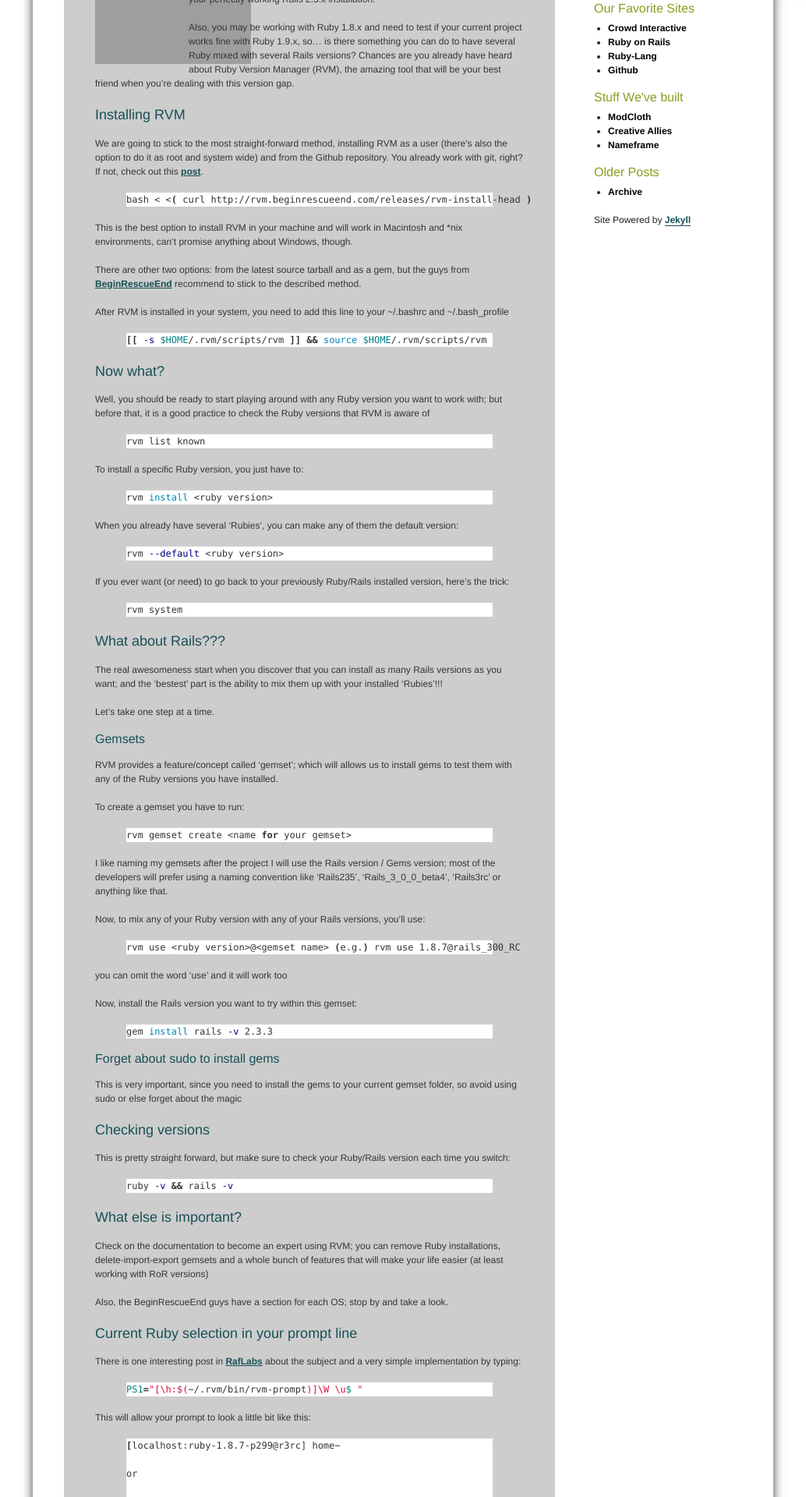
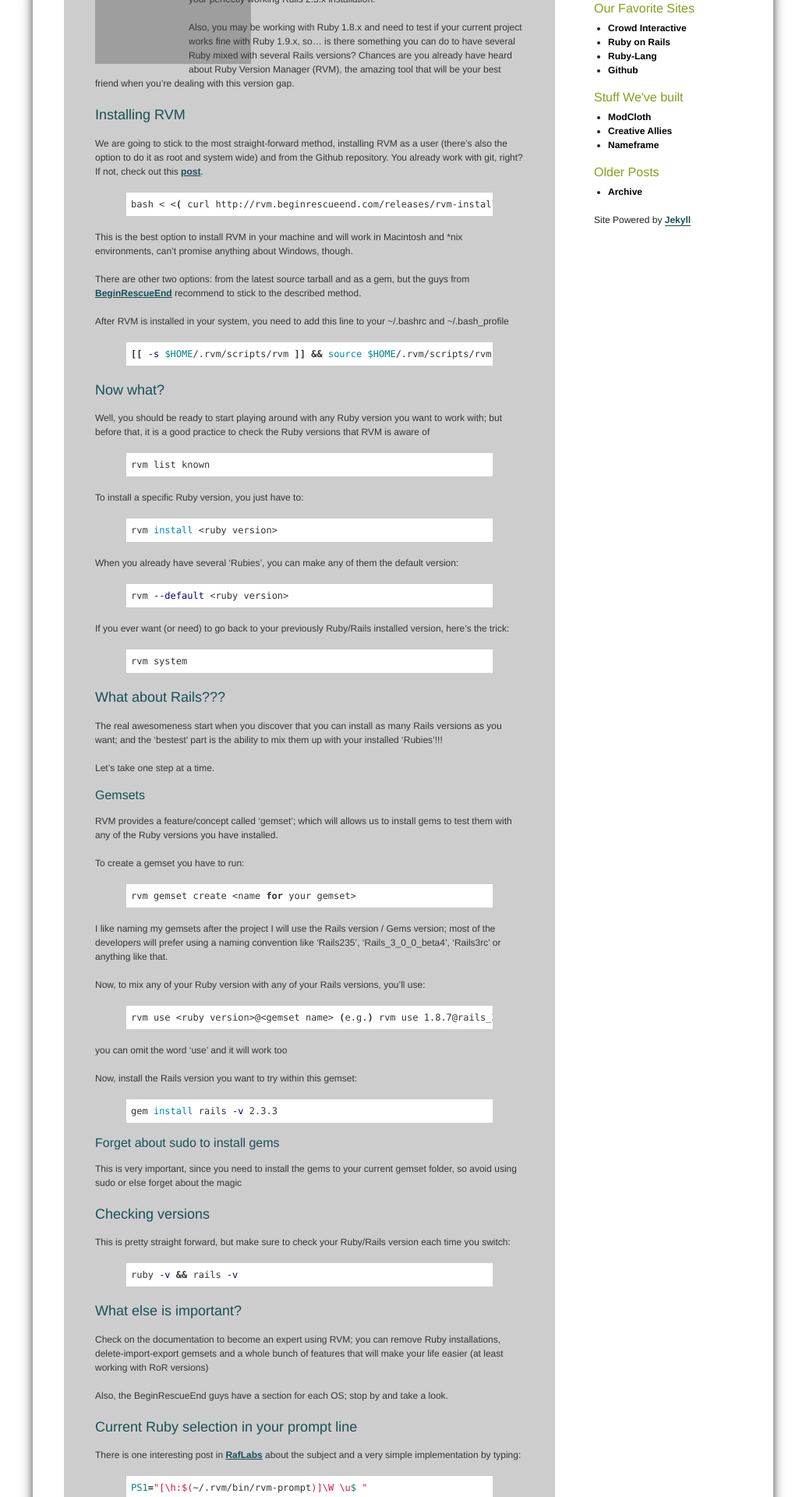
Before and after one commit to crowdint/blog.crowdint.com-jekyll, a Jekyll site: the page built from index.html, in a window 1280 px wide. Shown: the part 447-2367 px from the top of the page at 78% size, without its empty margins (123-1157 px from the left). Built offline with Jekyll 4.4.1, drawn with Linux system fonts in a browser that asks for light colours; Markdown is read by kramdown in place of the engine named in the settings; comment, search, counter and statistics services are not loaded; grey boxes are pictures that could not be loaded.

Commit message:
Changes to syntax highlight styles

```diff
--- a/stylesheets/syntax.css
+++ b/stylesheets/syntax.css
@@ -58,3 +58,4 @@
 .highlight .vg { color: #008080 } /* Name.Variable.Global */
 .highlight .vi { color: #008080 } /* Name.Variable.Instance */
 .highlight .il { color: #009999 } /* Literal.Number.Integer.Long */
+pre { padding: 6px; overflow: auto}
```
Also changed, not shown: 2 other files.
